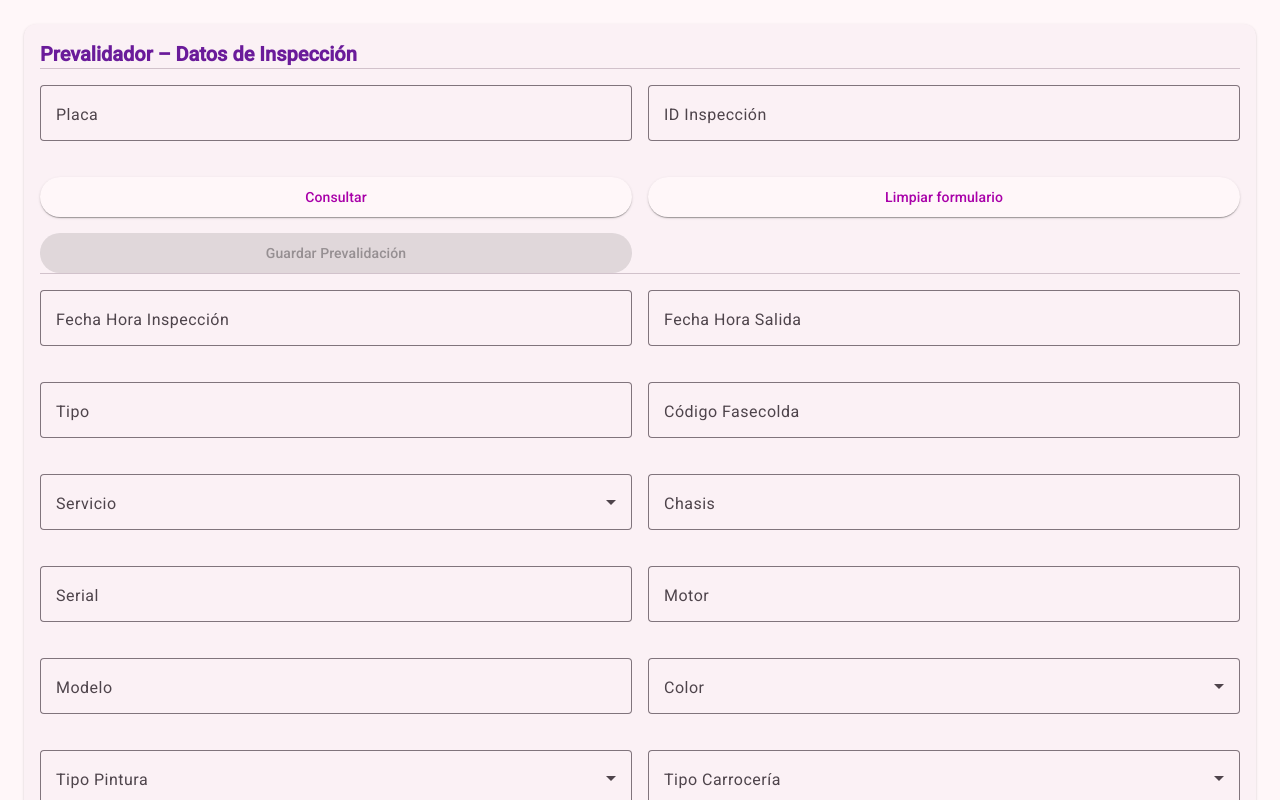
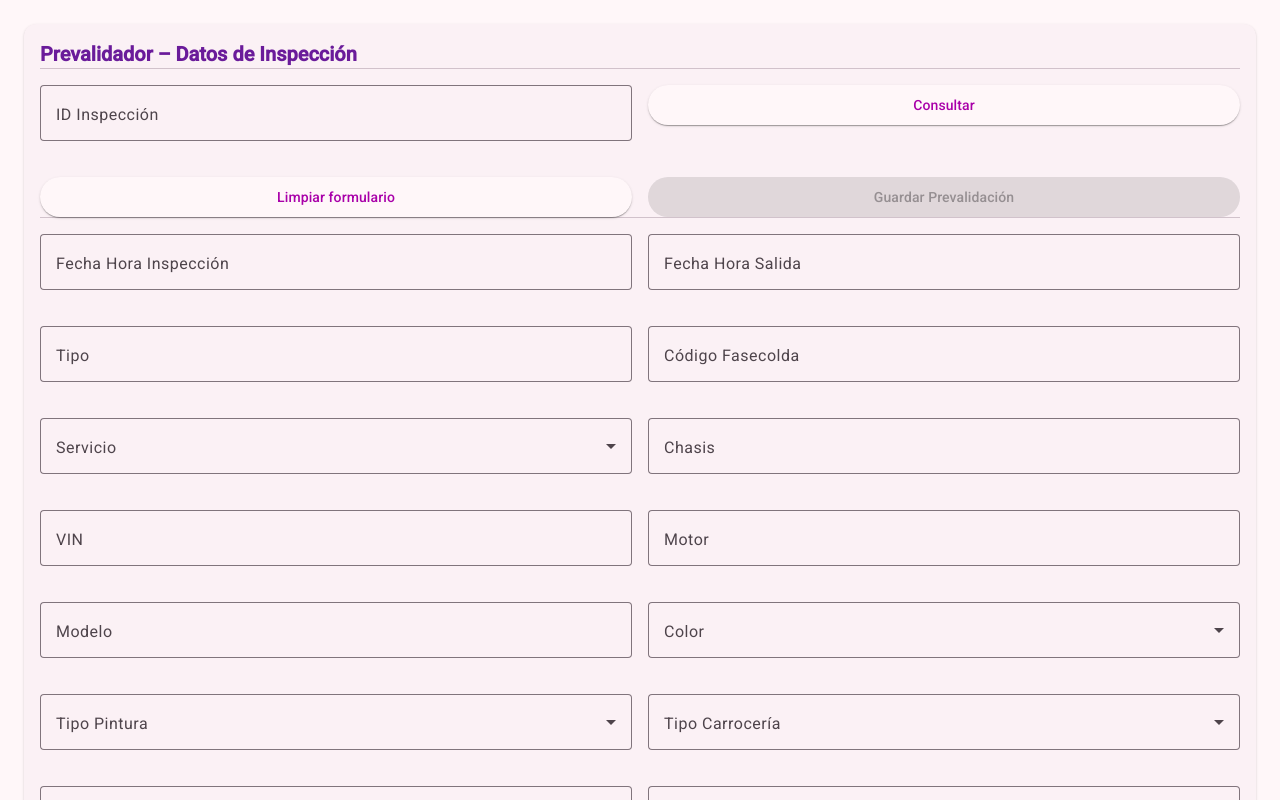
Before and after one commit to YesseniaTiqueCastro/Proyecto-HDI-MIILS, an Angular app in the folder frontend/prevalidator-ui/: page /prevalidator in a window 1280 px wide. Shown: the top 800 px of the page. Built offline with nearby package versions, Linux system fonts and the light colour scheme.

Commit message:
refactor(prevalidator):Se  elimina la búsqueda de placas y restringe el punto final de gestión a la identificación de inspección únicamente

```diff
--- a/frontend/prevalidator-ui/src/app/features/prevalidator/pages/prevalidator-page/prevalidator-page.html
+++ b/frontend/prevalidator-ui/src/app/features/prevalidator/pages/prevalidator-page/prevalidator-page.html
@@ -11,20 +11,8 @@
   <div class="form-grid">
 
     <mat-form-field appearance="outline">
-      <mat-label>Placa</mat-label>
-      <input matInput [(ngModel)]="placaBusqueda" [disabled]="bloquearPlaca">
-
-      <button *ngIf="placaBusqueda"
-        matSuffix
-        mat-icon-button
-        (click)="limpiarBusqueda()">
-        <mat-icon>cleaning_services</mat-icon>
-      </button>
-    </mat-form-field>
-
-    <mat-form-field appearance="outline">
       <mat-label>ID Inspección</mat-label>
-      <input matInput [(ngModel)]="idBusqueda" [disabled]="bloquearId">
+      <input matInput [(ngModel)]="idBusqueda">
 
       <button *ngIf="idBusqueda"
         matSuffix
@@ -90,7 +78,7 @@
     </mat-form-field>
 
     <mat-form-field appearance="outline">
-      <mat-label>Serial</mat-label>
+      <mat-label>VIN</mat-label>
       <input matInput formControlName="serial">
     </mat-form-field>
 
@@ -149,6 +137,8 @@
       <input matInput formControlName="kilometraje">
     </mat-form-field>
 
+
+
     <!-- CAJA -->
     <mat-form-field appearance="outline">
       <mat-label>Tipo Caja</mat-label>
--- a/frontend/prevalidator-ui/src/app/features/prevalidator/pages/prevalidator-page/prevalidator-page.ts
+++ b/frontend/prevalidator-ui/src/app/features/prevalidator/pages/prevalidator-page/prevalidator-page.ts
@@ -1,4 +1,4 @@
-import { Component, DoCheck } from '@angular/core';
+import { Component } from '@angular/core';
 import { CommonModule } from '@angular/common';
 import { FormsModule, FormBuilder, FormGroup, ReactiveFormsModule } from '@angular/forms';
 
@@ -43,16 +43,12 @@ import {
   templateUrl: './prevalidator-page.html',
   styleUrls: ['./prevalidator-page.scss'],
 })
-export class PrevalidatorPageComponent implements DoCheck {
+export class PrevalidatorPageComponent {
 
-  placaBusqueda = '';
+  /** BÚSQUEDA SOLO POR ID INSPECCIÓN */
   idBusqueda = '';
-
-  /** ID  DE INSPECCIÓN */
   idInspeccion: number | null = null;
 
-  bloquearPlaca = false;
-  bloquearId = false;
   cargando = false;
 
   servicios = SERVICIOS;
@@ -88,13 +84,7 @@ export class PrevalidatorPageComponent implements DoCheck {
     });
   }
 
-  ngDoCheck() {
-    this.bloquearPlaca = !!this.idBusqueda;
-    this.bloquearId = !!this.placaBusqueda;
-  }
-
   limpiarBusqueda() {
-    this.placaBusqueda = '';
     this.idBusqueda = '';
     this.idInspeccion = null;
   }
@@ -108,27 +98,23 @@ export class PrevalidatorPageComponent implements DoCheck {
 
     if (this.cargando) return;
 
-    const valor = this.idBusqueda || this.placaBusqueda;
-
-    if (!valor) {
-      alert('Debe ingresar placa o id inspección');
+    if (!this.idBusqueda) {
+      alert('Debe ingresar id inspección');
       return;
     }
 
     this.cargando = true;
 
     this.apiService.consultarPrevalidador(
-      this.placaBusqueda || undefined,
-      this.idBusqueda || undefined
+      undefined,
+      this.idBusqueda
     )
     .subscribe({
       next: (data: any) => {
 
-        console.log('DATA HDI:', data);
+        console.log('DATA PREVALIDADOR:', data);
 
-        this.idInspeccion = Number(
-          data.inspeccion?.idInspeccion ?? this.idBusqueda
-        );
+        this.idInspeccion = Number(this.idBusqueda);
 
         this.form.patchValue({
           fechaHoraInspeccion: data.inspeccion?.fechaHoraInspeccion,
@@ -176,7 +162,7 @@ export class PrevalidatorPageComponent implements DoCheck {
       .subscribe({
         next: (resp) => {
           console.log('RESPUESTA HDI', resp);
-        alert('Inspección gestionada correctamente ');
+          alert('Inspección gestionada correctamente');
         },
         error: (err) => {
           console.error(err);
```
Also changed, not shown: 1 other file (tests, documents, lock files or other folders). Lines whose indentation alone changed are shown as unchanged.
